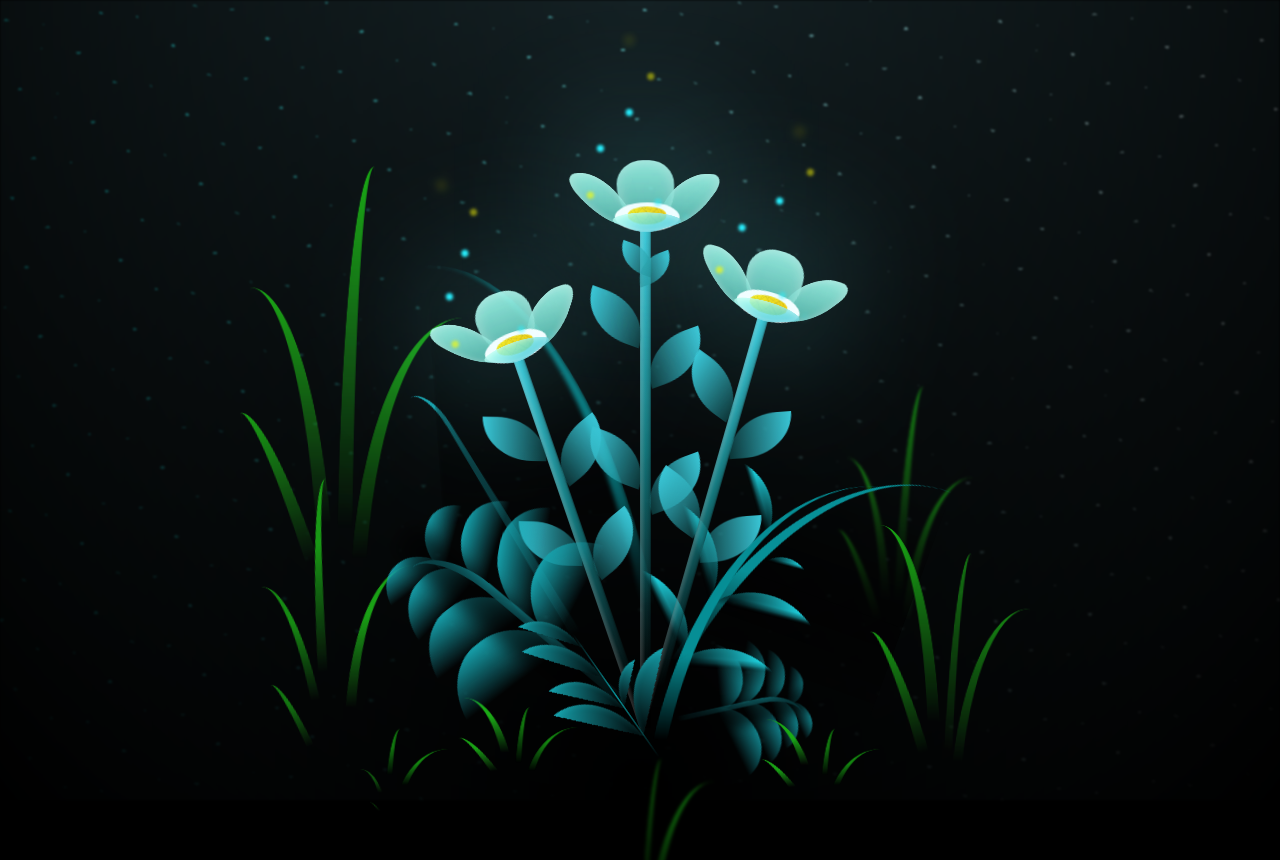
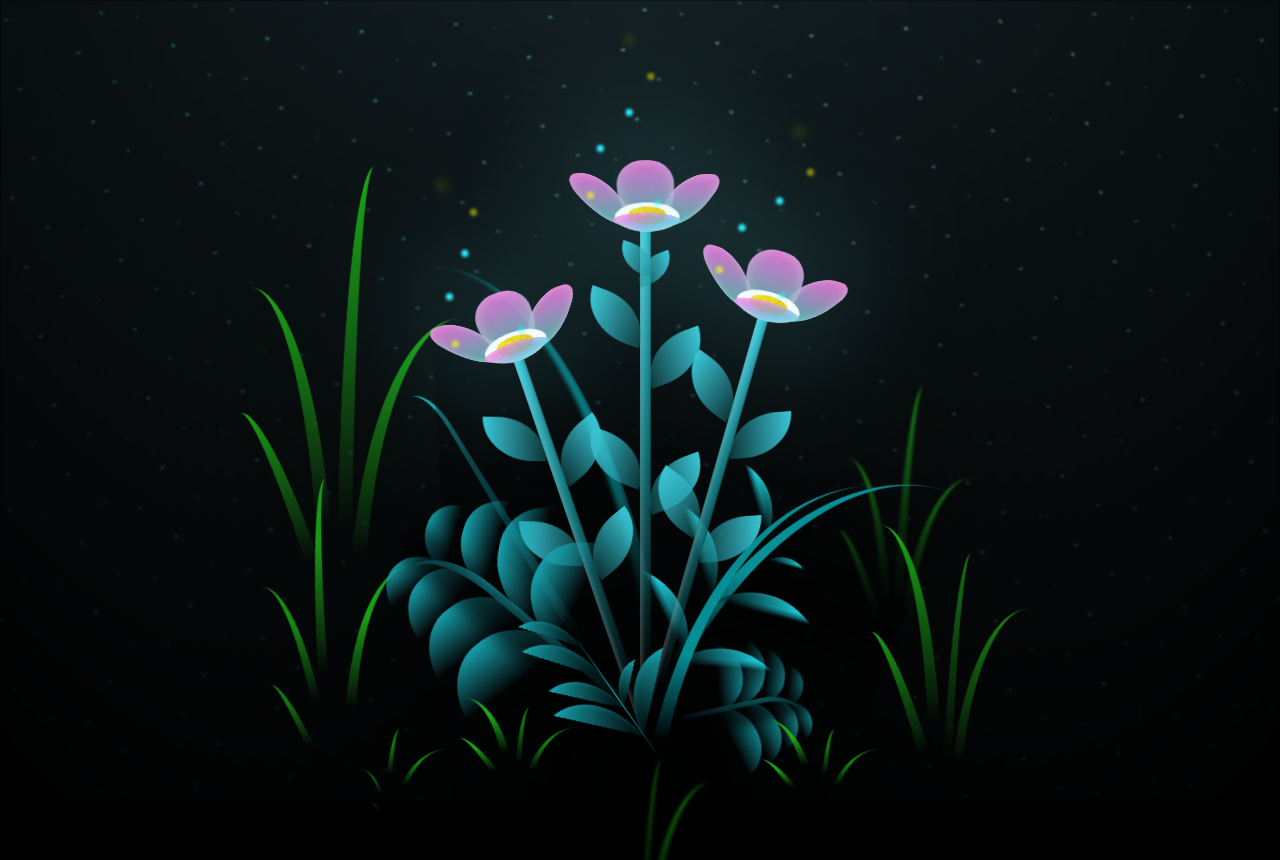
Before and after one commit to Haffif/Bunga, a plain HTML site: page flower.html in a window 1280 px wide. Shown: the top 860 px of the page. Drawn offline with Linux system fonts and the light colour scheme.

Commit message:
edit warna

```diff
--- a/css/main.css
+++ b/css/main.css
@@ -164,8 +164,8 @@ body {
   width: 8vmin;
   height: 11vmin;
   border-radius: 51% 49% 47% 53%/44% 45% 55% 69%;
-  background-color: #a7ffee;
-  background-image: linear-gradient(to top, #54b8aa, #a7ffee);
+  background-color: #ff6bdf;
+  background-image: linear-gradient(to top, #54b8aa, #ff6bdf);
   transform-origin: bottom center;
   opacity: 0.9;
   box-shadow: inset 0 0 2vmin rgba(255, 255, 255, 0.5);
@@ -185,7 +185,7 @@ body {
   transform-origin: bottom left;
   border-radius: 4vmin 10vmin 4vmin 4vmin;
   transform: translate(0%, 18%) rotateX(70deg) rotate(-43deg);
-  background-image: linear-gradient(to top, #39c6d6, #a7ffee);
+  background-image: linear-gradient(to top, #39c6d6, #ff6bdf);
   z-index: 1;
   opacity: 0.8;
 }
```
